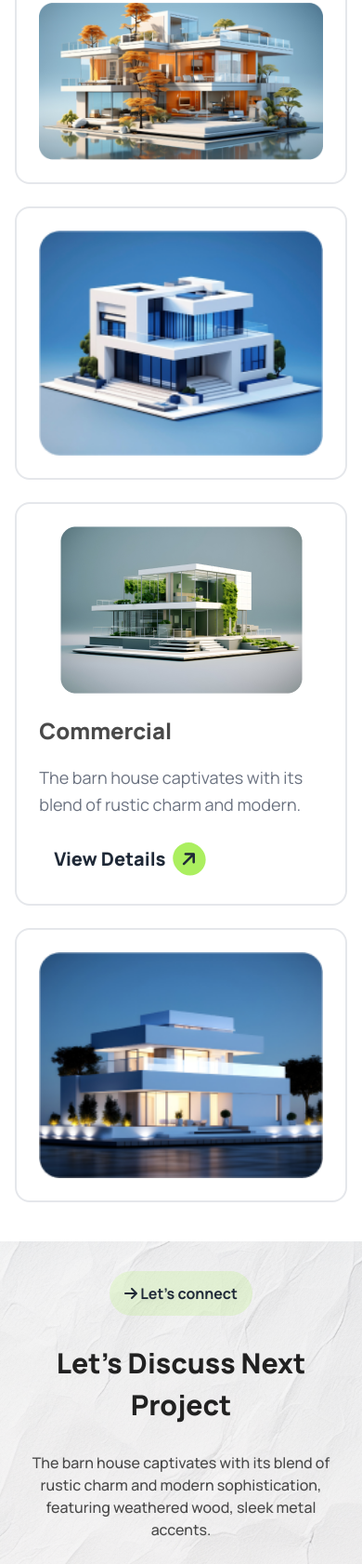
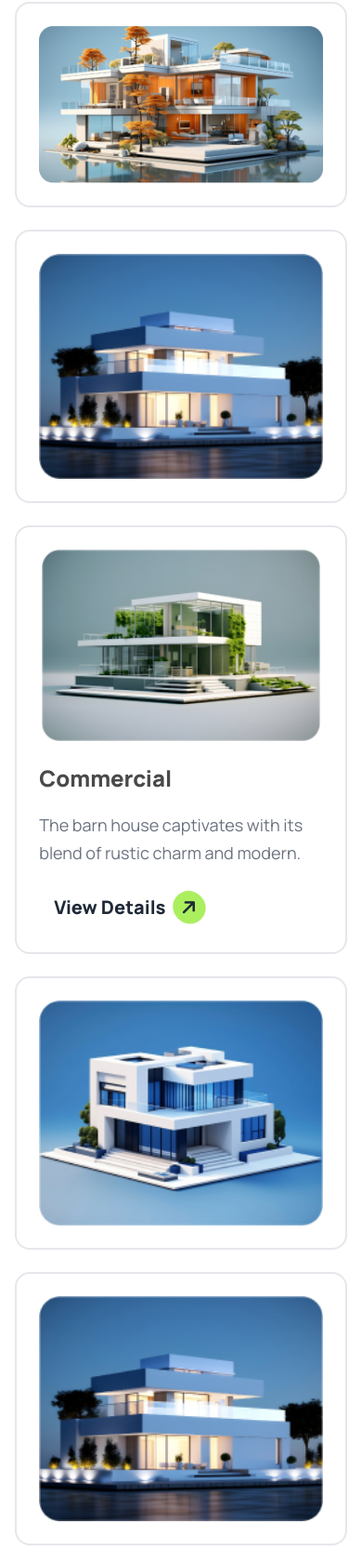
Before and after one commit to Limon2452/Assignment-3, a plain HTML site: page index.html in a window 390 px wide. Shown: the part 3962-5644 px from the top of the page at 93% size. Drawn offline with nearby package versions, Linux system fonts and the light colour scheme.

Commit message:
portfolio section responsive

```diff
--- a/index.html
+++ b/index.html
@@ -227,8 +227,7 @@
       </div>
       <h1 class="text-3xl text-center  text-[#212121] font-extrabold leading-normal lg:text-5xl">Our Latest Portfolio
       </h1>
-      <p class="leading-normal font-medium text-[#494949] text-center lg:w-[50%] lg:mx-auto">The barn house captivates
-        with its blend of rustic charm and modern sophistication, featuring weathered wood, sleek metal accents.</p>
+      <p class="leading-normal font-medium text-[#494949] text-center lg:w-[50%] lg:mx-auto">The barn house captivates with its blend of rustic charm and modern sophistication, featuring weathered wood, sleek metal accents.</p>
 
       <!-- card container -->
       <div class="grid grid-cols-1 gap-6 lg:grid-cols-12 lg:grid-rows-2">
@@ -238,7 +237,7 @@
           class="flex flex-col lg:flex-row border-2 border-gray-200 p-6 rounded-2xl gap-6 lg:col-span-8 items-center">
 
           <!-- image contant -->
-          <div class="lg:w-[38%]">
+          <div class="lg:w-[38%] w-[97%]">
             <img class="w-full" src="assets/img1.png" alt="">
           </div>
 
@@ -263,8 +262,13 @@
           <img class="w-full" src="assets/img2.png" alt="">
         </div>
 
+        <!-- mobile responsive card -->
+        <div class="lg:hidden border-2 border-gray-200 p-6 rounded-2xl lg:col-span-3 items-center flex ">
+          <img class="w-full" src="assets/img5.png" alt="">
+        </div>
+
         <!-- card 3 -->
-        <div class="order- border-2 border-gray-200 p-6 rounded-2xl lg:col-span-3 items-center flex">
+        <div class="order- border-2 border-gray-200 p-6 rounded-2xl lg:col-span-3 items-center flex order-5 lg:order-none">
           <img class="w-full" src="assets/img3.png" alt="">
         </div>
 
@@ -273,7 +277,7 @@
           class="flex flex-col lg:flex-row border-2 border-gray-200 p-6 rounded-2xl gap-6 lg:col-span-6 items-center">
 
           <!-- image contant -->
-          <div class="lg:w-[50%]">
+          <div class="lg:w-[50%] w-[98%]">
             <img class="w-full" src="assets/img4.png" alt="">
           </div>
 
@@ -294,7 +298,7 @@
         </div>
 
         <!-- card 5 -->
-        <div class="order-3 border-2 border-gray-200 p-6 rounded-2xl lg:col-span-3 items-center flex">
+        <div class=" border-2 border-gray-200 p-6 rounded-2xl lg:col-span-3 items-center flex order-last">
           <img class="w-full" src="assets/img5.png" alt="">
         </div>
       </div>
@@ -365,7 +369,7 @@
 
       <!-- bookconsult btn -->
       <button class="mx-auto text-center flex">
-        <a class="px-24 lg:px-6 py-4 text-xl font-extrabold bg-btn_bg rounded-full">BookConsult <i class="fa-solid fa-arrow-right bg-black text-white -rotate-45 p-2  rounded-full"></i>
+        <a class="px-24 lg:px-6 py-3 text-xl font-extrabold bg-btn_bg rounded-full">BookConsult <i class="fa-solid fa-arrow-right bg-black text-white -rotate-45 p-2  rounded-full"></i>
         </a>
       </button>
     </footer>
```
